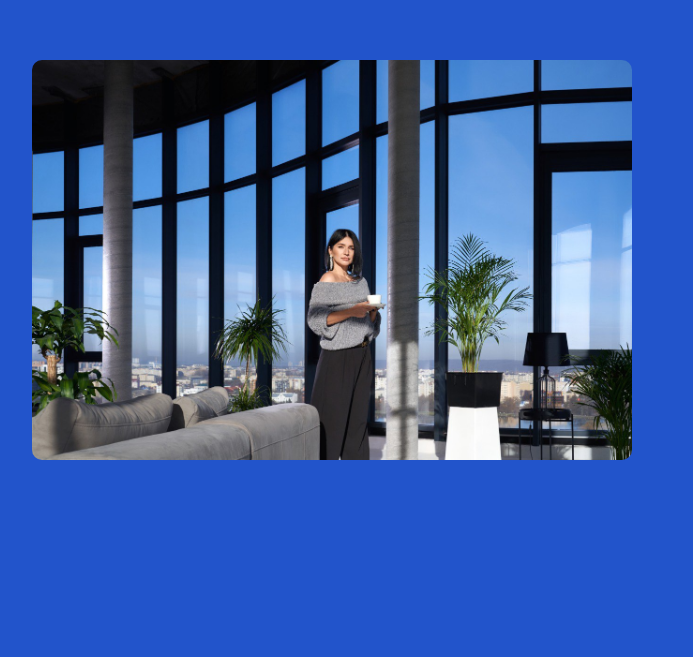
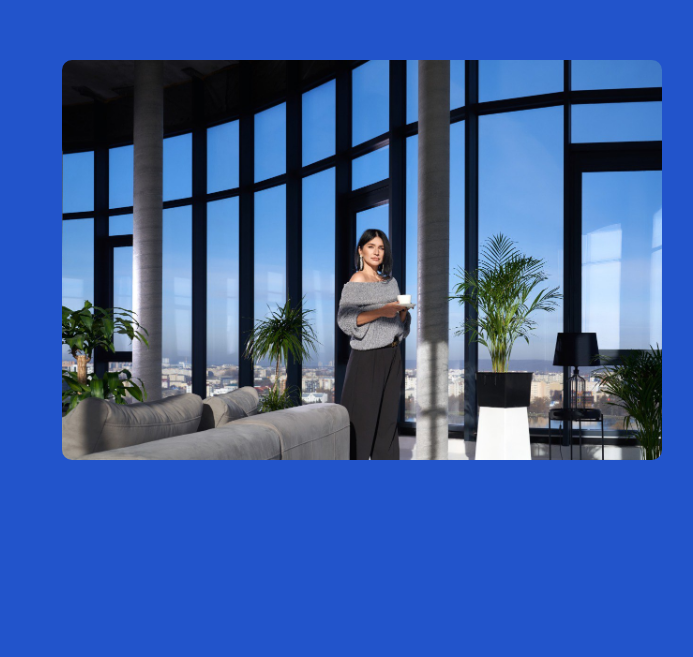
Before and after one commit to sanjaykumarsmrt/Basic_Landing_section, a plain HTML site: page index.html in a window 1280 px wide. Shown: the part 140-797 px from the top of the page, without its empty margins (518-1211 px from the left). Drawn offline with nearby package versions, Linux system fonts and the light colour scheme.

Commit message:
Update style.css

```diff
--- a/style.css
+++ b/style.css
@@ -2,15 +2,15 @@
 body{
     background-color:rgb(34, 84, 203)
 }
+
 img{
     width: 600px;
     border-radius: 10px;
     float:right;
     margin-top: 200px;
-    margin-right:130px;
-    max-width: 100%;
-    height: auto;
+    margin-right:100px;
 }
+
 div{
     float: left;
     margin-top: 200px;
@@ -23,6 +23,7 @@ h1{
     font-size: 50px;
     color: white;
 }
+
 p{
     font-family: "Open Sans", sans-serif;
     font-size: large;
```
